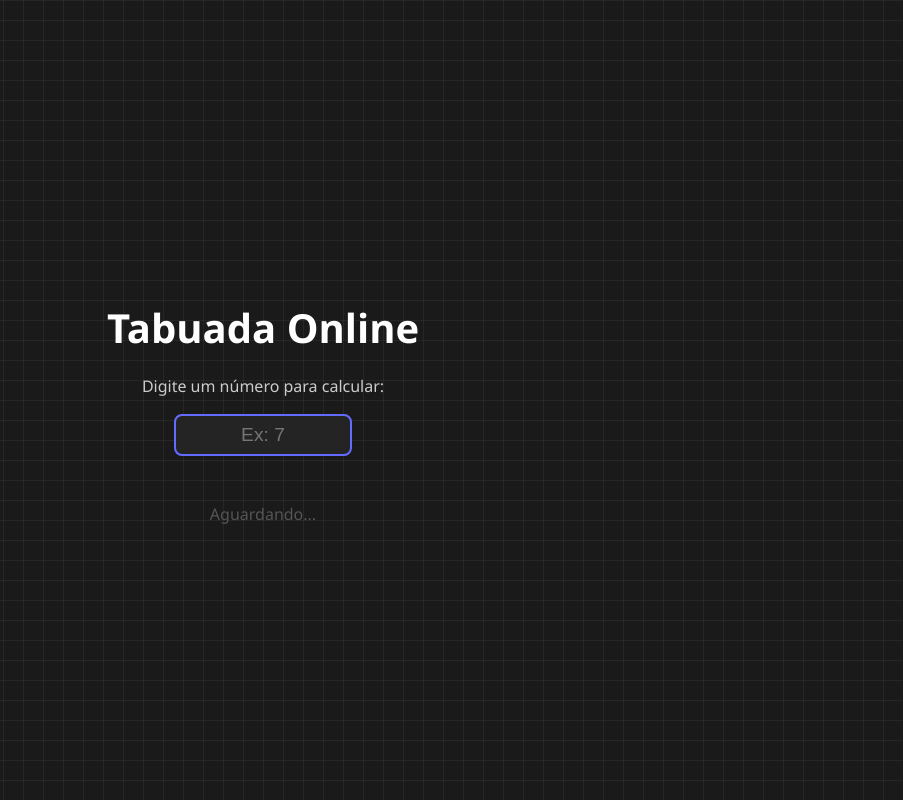
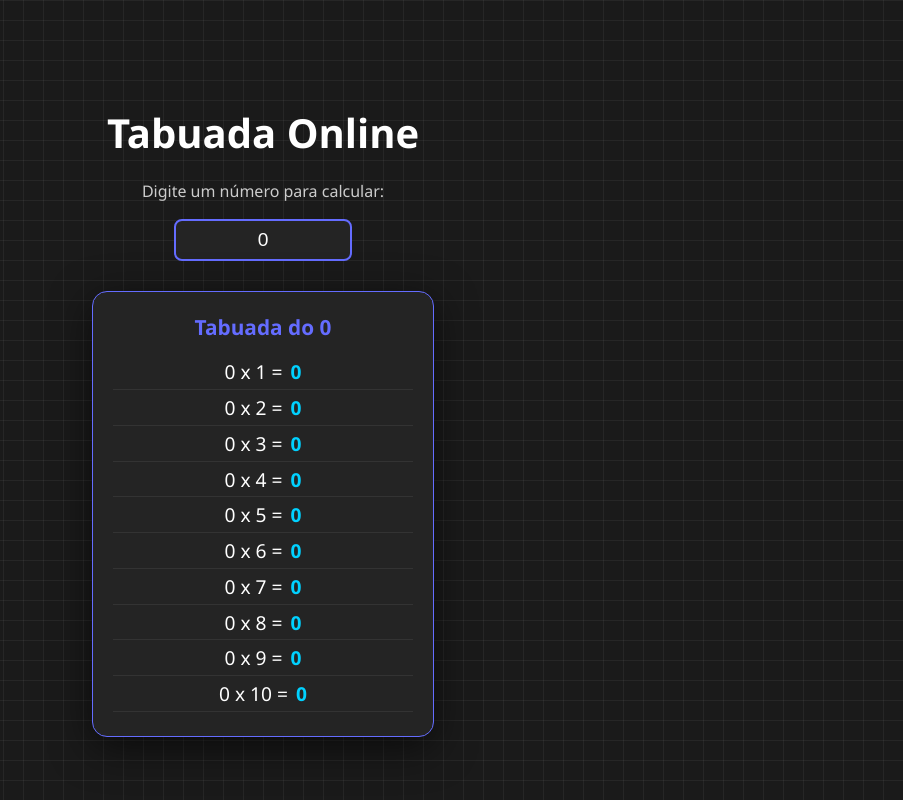
Before and after one commit to bygabrielamendes/site-tabuada, a React (Vite) app: page / in a window 1280 px wide. Shown: the whole page, without its empty margins (377-1280 px from the left). Built offline with nearby package versions, Linux system fonts and the light colour scheme.

Commit message:
confirmar

```diff
--- a/src/App.jsx
+++ b/src/App.jsx
@@ -3,7 +3,7 @@ import './App.css'
 import { Tabuada } from './components/Tabuada'
 
 function App() {
-  const [numero, setNumero] = useState('')
+  const [numero, setNumero] = useState(0)
 
   const lidarComMudanca = (e) => {
     const valorDigitado = e.target.value;
--- a/src/components/Tabuada.jsx
+++ b/src/components/Tabuada.jsx
@@ -17,7 +17,8 @@ export function Tabuada({numero}) {
       {/* O loop da tabuada */}
       {[1, 2, 3, 4, 5, 6, 7, 8, 9, 10].map((item) => (
         <div key={item} className="item-tabuada">
-          <span>{numero} x {item} = </span>
+          {/* <span>{numero} x {item} = </span> */}
+          <span>{`${numero} x ${item} =`}</span>
           <strong style={{ color: '#00d1ff' }}>
             {Number(numero) * item}
           </strong>
```
